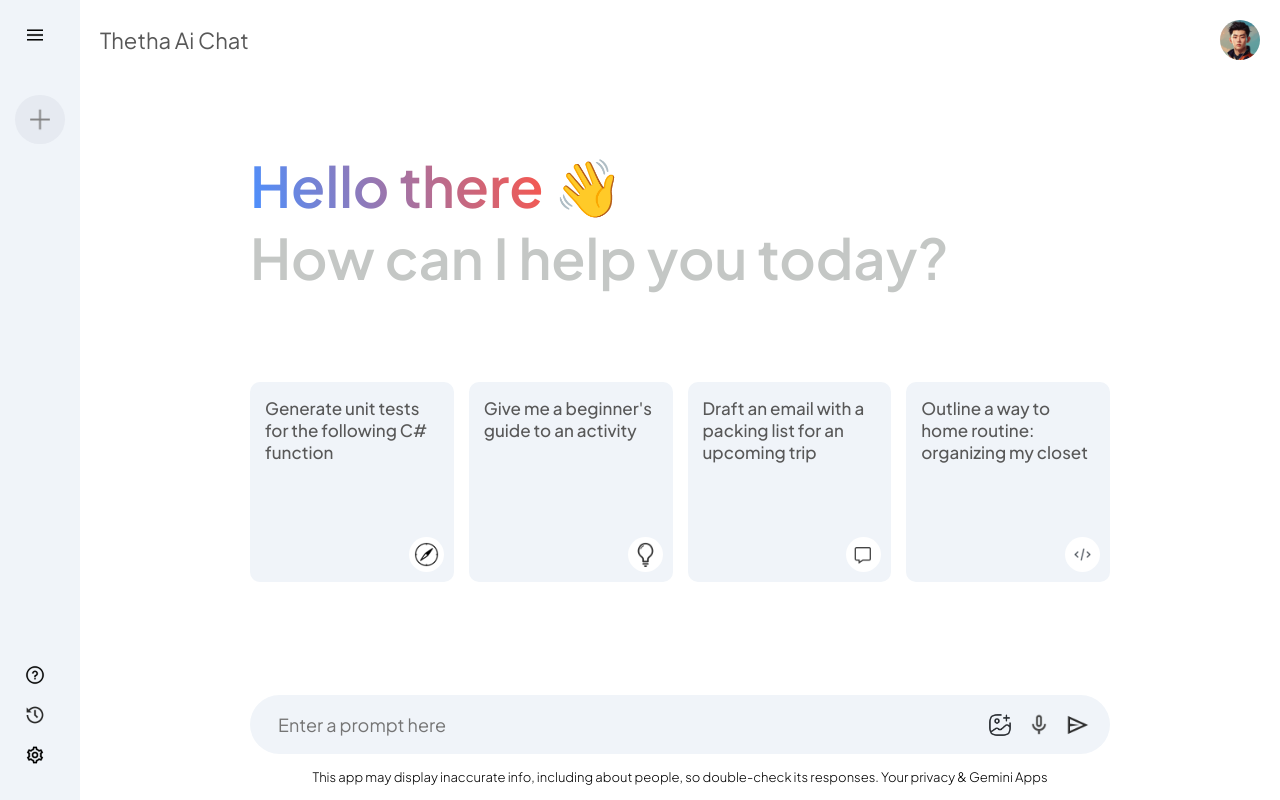
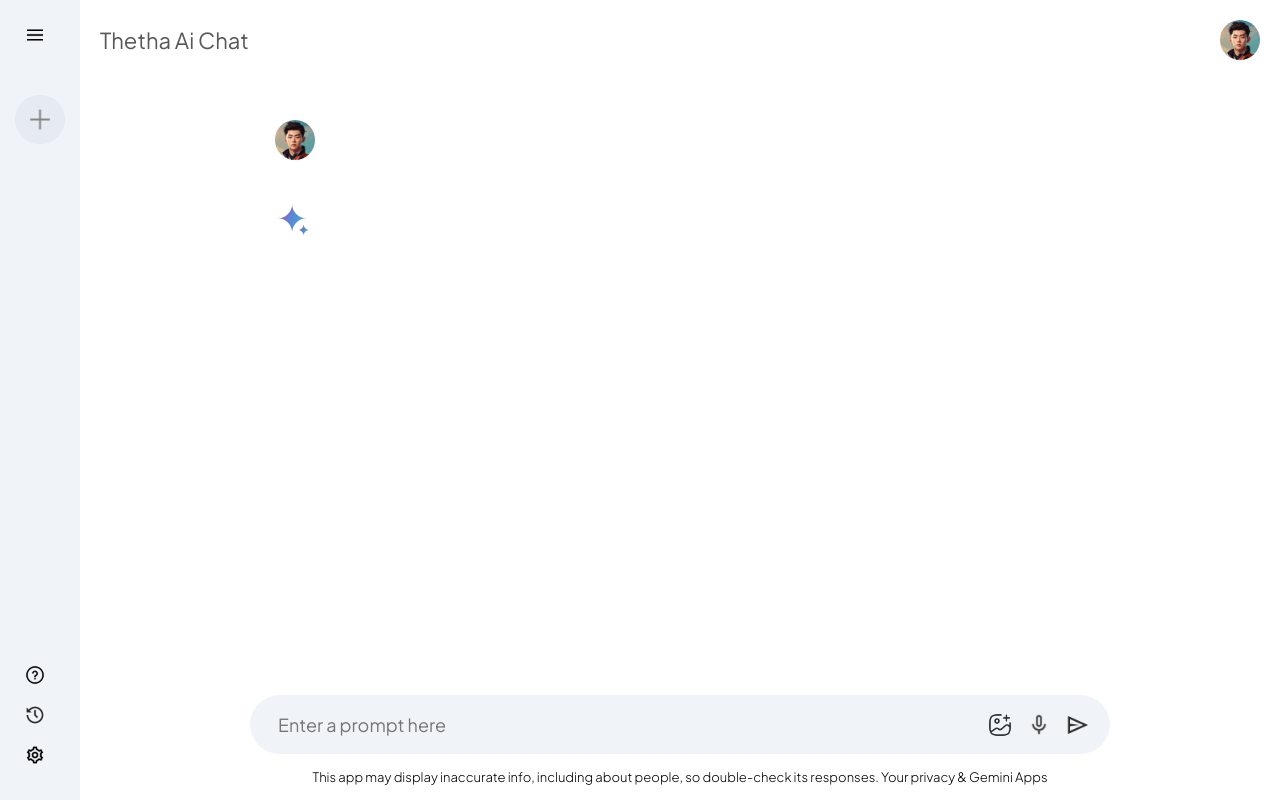
Before and after one commit to EmekaAgara/theta-ai-chat, a React (Vite) app: page / in a window 1280 px wide. Both pictures are taken after a click on the picture 1078 px from the left and 724 px from the top of the page. Built offline with nearby package versions, Linux system fonts and the light colour scheme; no server answers.

Commit message:
result css

```diff
--- a/src/components/Main/Main.css
+++ b/src/components/Main/Main.css
@@ -119,3 +119,31 @@
   text-align: center;
   font-weight: 300;
 }
+
+.result {
+  padding: 0px 5%;
+  max-height: 70vh;
+  overflow-y: scroll;
+}
+
+.result::-webkit-scrollbar {
+  display: none;
+}
+
+.result-title {
+  margin: 40px 0px;
+  display: flex;
+  align-items: center;
+  gap: 20px;
+}
+
+.result img {
+  width: 40px;
+  border-radius: 50%;
+}
+
+.result-data {
+  display: flex;
+  align-items: start;
+  gap: 20px;
+}
--- a/src/components/Main/Main.jsx
+++ b/src/components/Main/Main.jsx
@@ -17,6 +17,12 @@
     input,
     setInput,
   } = useContext(Context);
+
+  const handleSubmit = (event) => {
+    event.preventDefault();
+    onSent();
+    // setInput("");
+  };
   return (
     <div className="main">
       <div className="nav">
@@ -24,6 +30,8 @@
         <img src={assets.user_icon} alt="" />
       </div>
       <div className="main-container">
+        {!showResult ? (
+          <>
             <div className="greet">
               <p>
                 <span>Hello there </span>👋
@@ -48,19 +56,37 @@
                 <img src={assets.code_icon} alt="" />
               </div>
             </div>
+          </>
+        ) : (
+          <div className="result">
+            <div className="result-title">
+              <img src={assets.user_icon} alt="" />
+              <p>{recentPrompt}</p>
+            </div>
+            <div className="result-data">
+              <img src={assets.gemini_icon} alt="" />
+              <p dangerouslySetInnerHTML={{ __html: resultData }}></p>
+            </div>
+          </div>
+        )}
 
         <div className="main-bottom">
           <div className="search-box">
+            <form onSubmit={handleSubmit}>
               <input
+                onChange={(e) => setInput(e.target.value)}
+                // onSubmit={onSent()}
+                value={input}
                 type="text"
                 placeholder="Enter a prompt here"
-              name=""
+                name="text"
                 id=""
               />
+            </form>
             <div>
               <img src={assets.gallery_icon} alt="" />
               <img src={assets.mic_icon} alt="" />
-              <img src={assets.send_icon} alt="" />
+              <img onClick={() => onSent()} src={assets.send_icon} alt="" />
             </div>
           </div>
           <p className="bottom-info">
--- a/src/config/gemini.js
+++ b/src/config/gemini.js
@@ -38,6 +38,7 @@
 
   const result = await chatSession.sendMessage(prompt);
   console.log(result.response.text());
+  return result.response.text();
 }
 
 export default runChat;
--- a/src/context/Context.jsx
+++ b/src/context/Context.jsx
@@ -3,6 +3,7 @@
 import { createContext, useState } from "react";
 
 export const Context = createContext();
+
 const ContextProvider = (props) => {
   const [input, setInput] = useState("");
   const [recentPrompt, setRecentPrompt] = useState("");
@@ -12,7 +13,14 @@
   const [resultData, setResultData] = useState("");
 
   const onSent = async (prompt) => {
-    await runChat(prompt);
+    setResultData("");
+    setLoading(true);
+    setshowResult(true);
+    setRecentPrompt(input);
+    const response = await runChat(input);
+    setResultData(response);
+    setLoading(false);
+    setInput("");
   };
   const contextValue = {
     prevPrompts,
```
Lines whose indentation alone changed are shown as unchanged.
